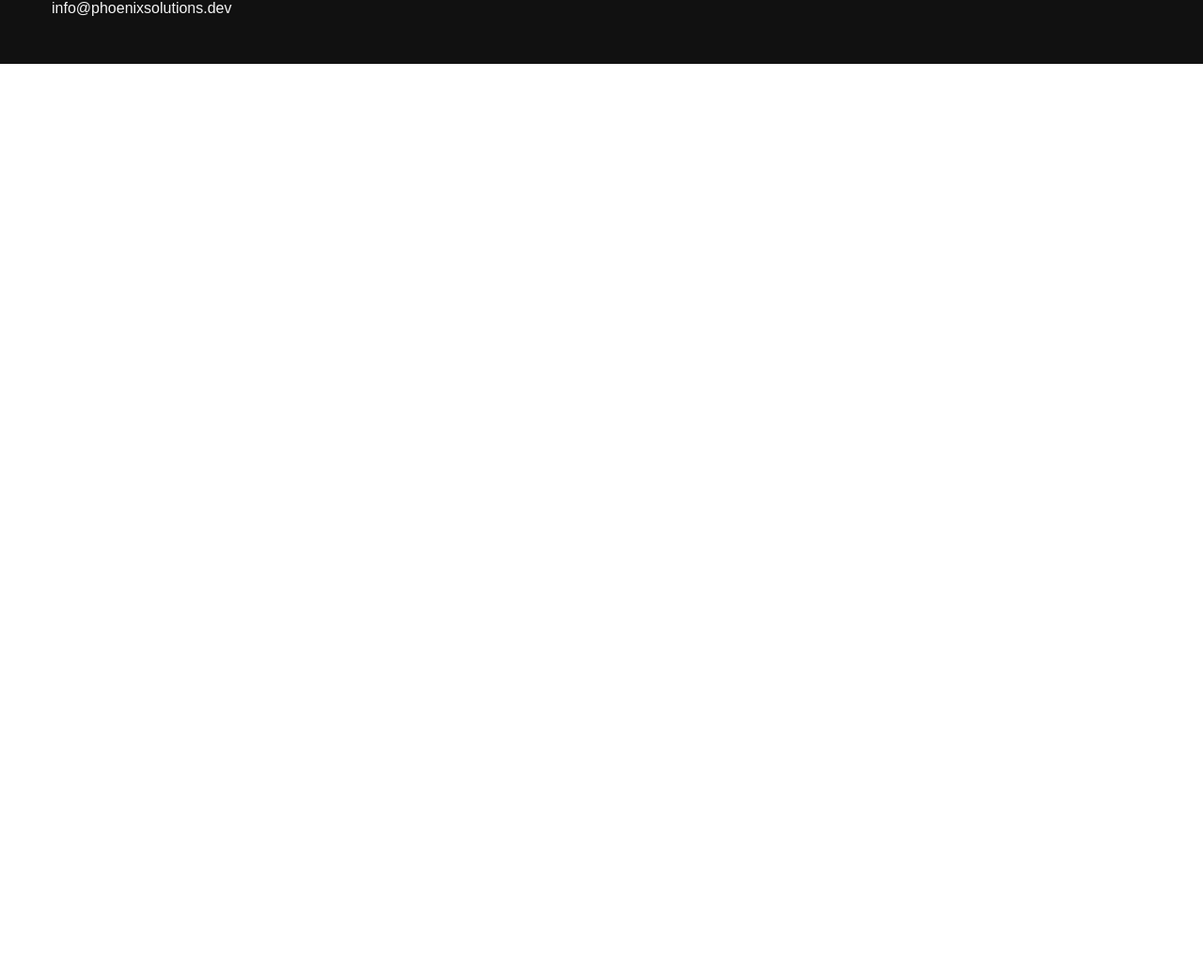
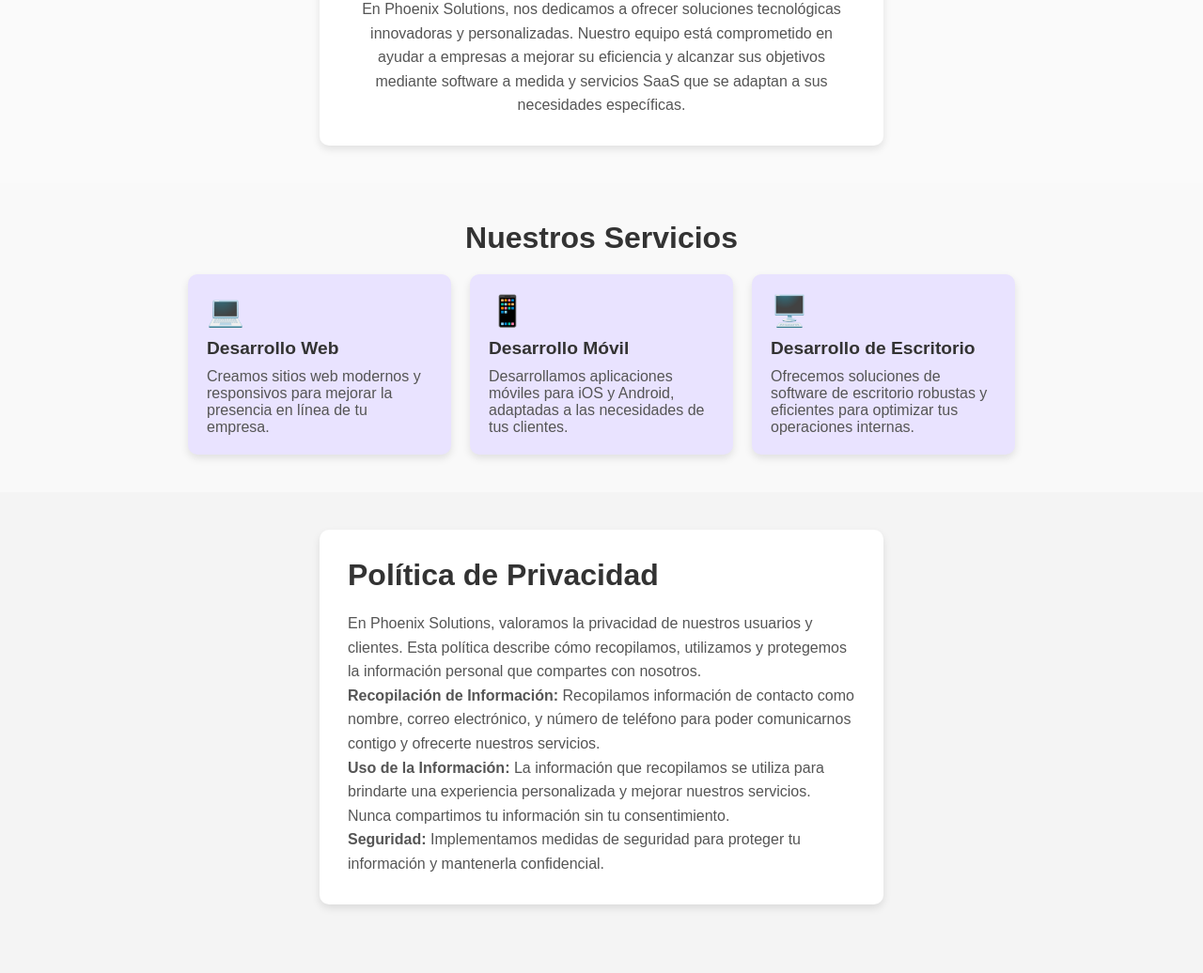
Before and after one commit to pssphoenix/pssphoenix.github.io, a plain HTML site: page index.html in a window 1280 px wide. Shown: the part 1000-2036 px from the top of the page at 94% size. Before the commit the page ends 1068 px from the top, so only its background shows below. Drawn offline with Linux system fonts and the light colour scheme.

Commit message:
Update_2024-11-01

```diff
--- a/index.html
+++ b/index.html
@@ -36,6 +36,70 @@
     </div>
   </section>
 
+  <!-- About Us Section -->
+  <section class="about-us" id="about-us">
+    <div class="about-card">
+      <h2>Sobre Nosotros</h2>
+      <p>En Phoenix Solutions, nos dedicamos a ofrecer soluciones tecnológicas innovadoras y personalizadas. Nuestro equipo
+        está comprometido en ayudar a empresas a mejorar su eficiencia y alcanzar sus objetivos mediante software a medida
+        y servicios SaaS que se adaptan a sus necesidades específicas.</p>
+    </div>
+  </section>
+
+  <!-- Services Section -->
+  <section class="services" id="services">
+    <h2>Nuestros Servicios</h2>
+    <div class="services-container">
+      <!-- Service Card 1 -->
+      <div class="service-card">
+        <div class="service-icon">💻</div> <!-- Placeholder icon -->
+        <h3 class="service-title">Desarrollo Web</h3>
+        <p class="service-description">Creamos sitios web modernos y responsivos para mejorar la presencia en línea de tu empresa.</p>
+      </div>
+      <!-- Service Card 2 -->
+      <div class="service-card">
+        <div class="service-icon">📱</div> <!-- Placeholder icon -->
+        <h3 class="service-title">Desarrollo Móvil</h3>
+        <p class="service-description">Desarrollamos aplicaciones móviles para iOS y Android, adaptadas a las necesidades de tus clientes.</p>
+      </div>
+      <!-- Service Card 3 -->
+      <div class="service-card">
+        <div class="service-icon">🖥️</div> <!-- Placeholder icon -->
+        <h3 class="service-title">Desarrollo de Escritorio</h3>
+        <p class="service-description">Ofrecemos soluciones de software de escritorio robustas y eficientes para optimizar tus operaciones internas.</p>
+      </div>
+    </div>
+  </section>
+
+  <!-- Privacy Policy Section -->
+  <section class="privacy-policy" id="privacy-policy">
+    <div class="card">
+      <h2>Política de Privacidad</h2>
+      <p>En Phoenix Solutions, valoramos la privacidad de nuestros usuarios y clientes. Esta política describe cómo
+         recopilamos, utilizamos y protegemos la información personal que compartes con nosotros.</p>
+      <p><strong>Recopilación de Información:</strong> Recopilamos información de contacto como nombre, correo electrónico,
+         y número de teléfono para poder comunicarnos contigo y ofrecerte nuestros servicios.</p>
+      <p><strong>Uso de la Información:</strong> La información que recopilamos se utiliza para brindarte una experiencia personalizada
+         y mejorar nuestros servicios. Nunca compartimos tu información sin tu consentimiento.</p>
+      <p><strong>Seguridad:</strong> Implementamos medidas de seguridad para proteger tu información y mantenerla confidencial.
+      </p>
+    </div>
+  </section>
+
+  <!-- Contact Section -->
+  <section class="contact" id="contact">
+    <div class="card">
+      <h2>Contáctanos</h2>
+      <p>Si tienes alguna pregunta o deseas obtener más información sobre nuestros servicios, completa el formulario a continuación:</p>
+      <form class="contact-form">
+        <input type="text" placeholder="Tu Nombre" required>
+        <input type="email" placeholder="Tu Correo Electrónico" required>
+        <textarea placeholder="Tu Mensaje" rows="5" required></textarea>
+        <button type="submit">Enviar Mensaje</button>
+      </form>
+    </div>
+  </section>
+
   <footer class="footer">
     <div class="footer-content">
       <div class="footer-section about">
--- a/styles.css
+++ b/styles.css
@@ -146,6 +146,36 @@
   }
 }
 
+
+
+    /* Card Styles */
+    .card { background: #fff; padding: 30px; border-radius: 10px; max-width: 600px; margin: auto; box-shadow: 0 4px 8px rgba(0, 0, 0, 0.1); text-align: left; }
+    .card h2 { font-size: 2em; margin-bottom: 20px; color: #333; }
+    .card p { font-size: 1em; color: #555; line-height: 1.6; }
+
+/* Services Section Styling */
+.services { padding: 40px; text-align: center; background: #f9f9f9; }
+.services h2 { font-size: 2em; margin-bottom: 20px; color: #333; }
+.services-container { display: flex; justify-content: center; gap: 20px; flex-wrap: wrap; }
+.service-card { background: #e9e3ff; padding: 20px; border-radius: 10px; width: 280px; text-align: left; box-shadow: 0 4px 8px rgba(0, 0, 0, 0.1); transition: transform 0.3s ease; }
+.service-card:hover { transform: translateY(-5px); }
+.service-icon { font-size: 2em; color: #333; margin-bottom: 10px; }
+.service-title { font-size: 1.2em; font-weight: bold; color: #333; margin-bottom: 10px; }
+.service-description { font-size: 1em; color: #555; }
+
+/* About Us Section Styling */
+.about-us { padding: 40px; background: #fafafa; display: flex; justify-content: center; }
+.about-card { background: #fff; padding: 30px; border-radius: 10px; max-width: 600px; box-shadow: 0 4px 8px rgba(0, 0, 0, 0.1); text-align: center; }
+.about-card h2 { font-size: 2em; margin-bottom: 20px; color: #333; }
+.about-card p { font-size: 1em; color: #555; line-height: 1.6; }
+
+.privacy-policy, .contact { padding: 40px; text-align: center; background: #f4f4f4; }
+
+/* Contact Section */
+.contact-form input, .contact-form textarea, .contact-form button { width: 100%; padding: 10px; margin-top: 10px; font-size: 1em; border: 1px solid #ddd; border-radius: 5px; }
+.contact-form button { background-color: #333; color: #fff; border: none; cursor: pointer; }
+.contact-form button:hover { background-color: #555; }
+
 /* Footer */
 .footer {
   background-color: #111;
```
